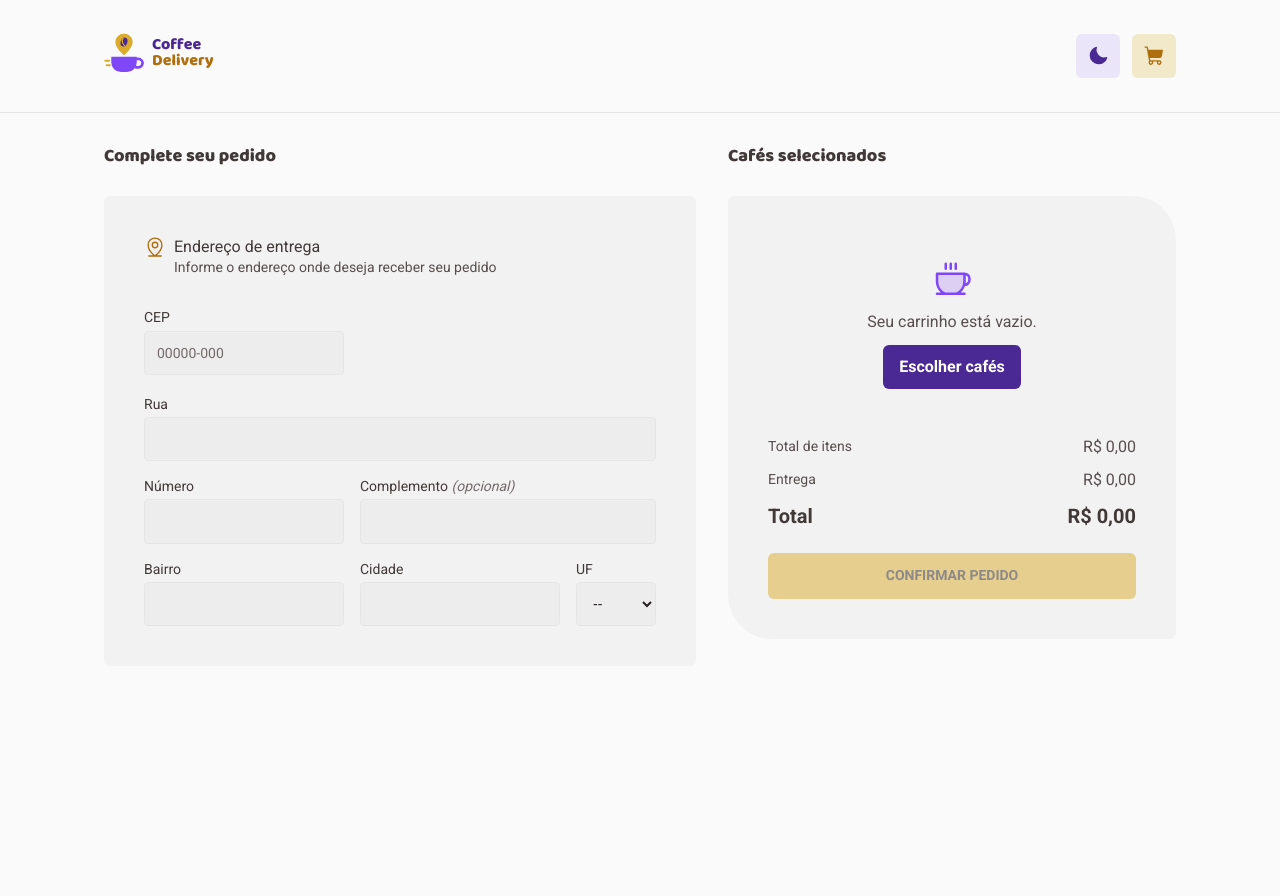
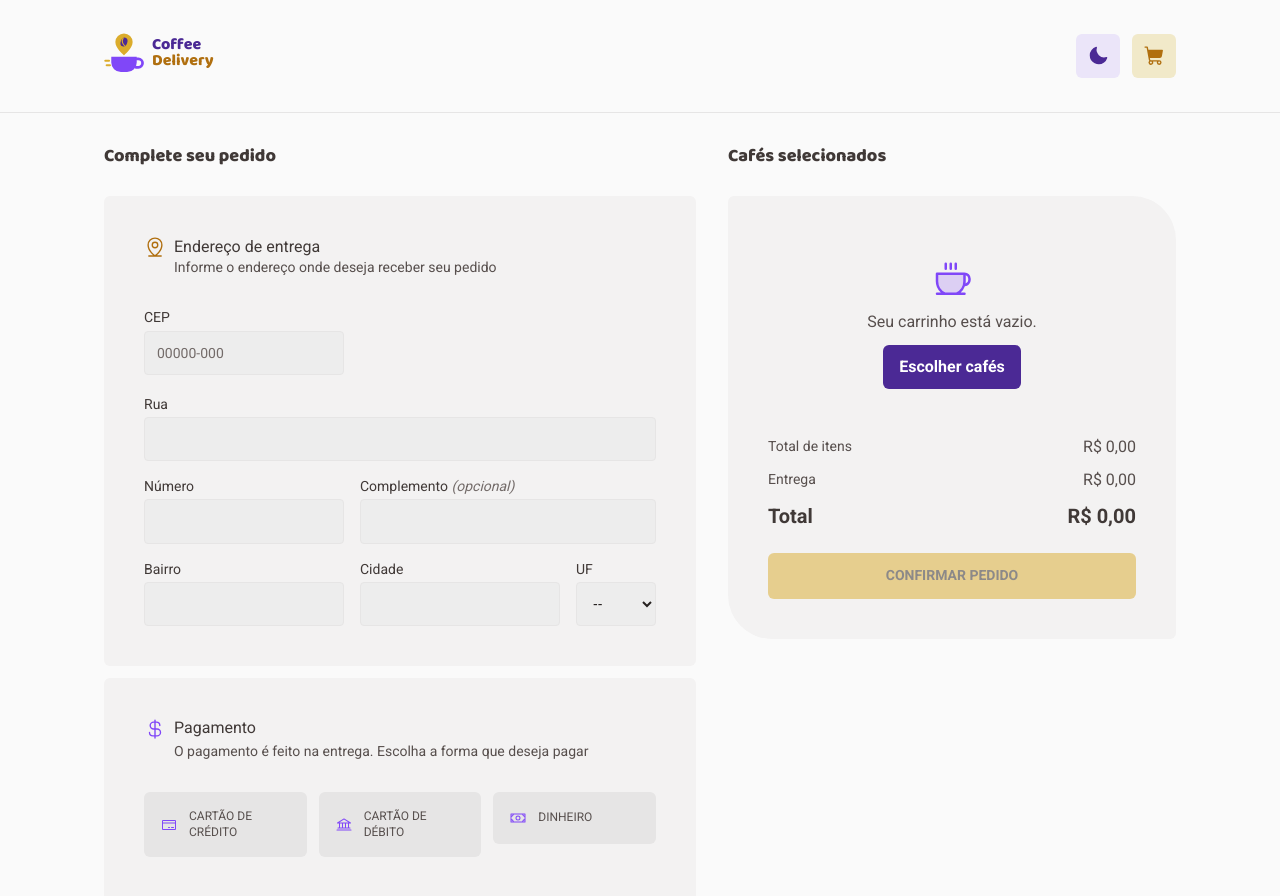
Before and after one commit to joaogabrieI/coffee-delivery, a React (Vite) app: page /checkout in a window 1280 px wide. Shown: the top 896 px of the page. Before the commit the page ends 800 px from the top, so only its background shows below. Built offline with nearby package versions, Linux system fonts and the light colour scheme.

Commit message:
feat: add payment method selector

```diff
--- a/src/components/DeliveryAddressForm/styles.ts
+++ b/src/components/DeliveryAddressForm/styles.ts
@@ -2,7 +2,7 @@ import styled, { css } from 'styled-components'
 import { media } from '../../styles/tokens'
 
 /** Título do painel. Reaproveitado pelo seletor de pagamento (mesmo visual). */
-export const PanelLegend = styled.legend`
+export const PanelLegend = styled.legend<{ $iconColor?: 'accent' | 'primary' }>`
   float: left; /* faz o <legend> se comportar como bloco comum dentro do fieldset */
   width: 100%;
   display: flex;
@@ -13,7 +13,8 @@ export const PanelLegend = styled.legend`
 
   > svg {
     flex-shrink: 0;
-    color: ${({ theme }) => theme.colors.accentStrong};
+    color: ${({ theme, $iconColor = 'accent' }) =>
+      $iconColor === 'primary' ? theme.colors.primary : theme.colors.accentStrong};
   }
 `
 
--- /dev/null
+++ b/src/components/PaymentMethodSelector/index.tsx
@@ -0,0 +1,80 @@
+import {
+  Bank,
+  Check,
+  CreditCard,
+  CurrencyDollar,
+  Money,
+  WarningCircle,
+} from '@phosphor-icons/react'
+import type { Ref } from 'react'
+import { PAYMENT_METHOD_LABELS, PAYMENT_METHODS } from '../../data/paymentMethods'
+import type { PaymentMethod } from '../../types/order'
+import { ErrorText, PanelDescription, PanelLegend } from '../DeliveryAddressForm/styles'
+import { OptionCard, Options, PaymentFieldset } from './styles'
+
+const ICONS = { credit: CreditCard, debit: Bank, cash: Money } as const
+
+interface PaymentMethodSelectorProps {
+  value: PaymentMethod | undefined
+  onChange: (method: PaymentMethod) => void
+  error?: string
+  /** Ref do 1º rádio — permite ao formulário focar o grupo quando há erro. */
+  inputRef?: Ref<HTMLInputElement>
+}
+
+/** Crédito, débito ou dinheiro — exatamente uma opção (RF-09). Nenhum dado de cartão é pedido. */
+export function PaymentMethodSelector({
+  value,
+  onChange,
+  error,
+  inputRef,
+}: PaymentMethodSelectorProps) {
+  const errorId = 'payment-error'
+
+  return (
+    <PaymentFieldset
+      aria-describedby={error ? `payment-description ${errorId}` : 'payment-description'}
+    >
+      <PanelLegend $iconColor="primary">
+        <CurrencyDollar size={22} aria-hidden />
+        Pagamento
+      </PanelLegend>
+      <PanelDescription id="payment-description">
+        O pagamento é feito na entrega. Escolha a forma que deseja pagar
+      </PanelDescription>
+
+      <Options>
+        {PAYMENT_METHODS.map((method, index) => {
+          const Icon = ICONS[method]
+          const checked = value === method
+          return (
+            <label key={method}>
+              <input
+                ref={index === 0 ? inputRef : undefined}
+                className="sr-only"
+                type="radio"
+                name="paymentMethod"
+                value={method}
+                checked={checked}
+                onChange={() => onChange(method)}
+                aria-invalid={Boolean(error)}
+              />
+              <OptionCard>
+                <Icon size={16} aria-hidden />
+                {PAYMENT_METHOD_LABELS[method]}
+                {checked && <Check size={14} weight="bold" className="check" aria-hidden />}
+              </OptionCard>
+            </label>
+          )
+        })}
+      </Options>
+
+      {error && (
+        <ErrorText id={errorId}>
+          <WarningCircle size={16} weight="fill" aria-hidden />
+          {error}
+        </ErrorText>
+      )}
+    </PaymentFieldset>
+  )
+}
--- /dev/null
+++ b/src/components/PaymentMethodSelector/styles.ts
@@ -0,0 +1,71 @@
+import styled from 'styled-components'
+import { media } from '../../styles/tokens'
+
+export const PaymentFieldset = styled.fieldset`
+  display: flex;
+  flex-direction: column;
+`
+
+export const Options = styled.div`
+  display: grid;
+  grid-template-columns: minmax(0, 1fr);
+  gap: ${({ theme }) => theme.space.sm};
+  margin-bottom: ${({ theme }) => theme.space.xs};
+
+  ${media.sm} {
+    grid-template-columns: repeat(3, minmax(0, 1fr));
+  }
+
+  label {
+    display: block;
+    cursor: pointer;
+  }
+
+  /* o rádio é visualmente escondido; o "card" ao lado mostra foco e seleção */
+  input:focus-visible + span {
+    outline: 3px solid ${({ theme }) => theme.colors.focusRing};
+    outline-offset: 2px;
+  }
+
+  input:checked + span {
+    border-color: ${({ theme }) => theme.colors.primary};
+    background: ${({ theme }) => theme.colors.primarySoft};
+    color: ${({ theme }) => theme.colors.primaryInk};
+  }
+
+  input[aria-invalid='true']:not(:checked) + span {
+    border-color: ${({ theme }) => theme.colors.error};
+  }
+`
+
+export const OptionCard = styled.span`
+  position: relative;
+  display: flex;
+  align-items: center;
+  gap: ${({ theme }) => theme.space.sm};
+  min-height: 3.25rem;
+  padding: ${({ theme }) => theme.space.md};
+  border: 1px solid transparent;
+  border-radius: ${({ theme }) => theme.radius.sm};
+  background: ${({ theme }) => theme.colors.surfaceAlt};
+  color: ${({ theme }) => theme.colors.text};
+  font-size: ${({ theme }) => theme.fontSize.textXS};
+  text-transform: uppercase;
+  transition:
+    background-color 0.2s,
+    border-color 0.2s;
+
+  > svg:first-child {
+    flex-shrink: 0;
+    color: ${({ theme }) => theme.colors.primary};
+  }
+
+  .check {
+    margin-left: auto;
+    flex-shrink: 0;
+  }
+
+  &:hover {
+    background: ${({ theme }) => theme.colors.hover};
+  }
+`
--- /dev/null
+++ b/src/data/paymentMethods.ts
@@ -0,0 +1,10 @@
+import type { PaymentMethod } from '../types/order'
+
+/** Rótulos exibidos no checkout e na confirmação (RN-05: apenas informativo). */
+export const PAYMENT_METHOD_LABELS: Record<PaymentMethod, string> = {
+  credit: 'Cartão de crédito',
+  debit: 'Cartão de débito',
+  cash: 'Dinheiro',
+}
+
+export const PAYMENT_METHODS = Object.keys(PAYMENT_METHOD_LABELS) as PaymentMethod[]
--- a/src/pages/Checkout.styles.ts
+++ b/src/pages/Checkout.styles.ts
@@ -26,6 +26,10 @@ export const Column = styled.div`
 `
 
 export const Panel = styled.section`
+  & + & {
+    margin-top: ${({ theme }) => theme.space.sm};
+  }
+
   padding: ${({ theme }) => theme.space.lg};
   border-radius: ${({ theme }) => theme.radius.sm};
   background: ${({ theme }) => theme.colors.surface};
--- a/src/pages/Checkout.tsx
+++ b/src/pages/Checkout.tsx
@@ -1,9 +1,10 @@
 import { zodResolver } from '@hookform/resolvers/zod'
-import { useForm } from 'react-hook-form'
+import { Controller, useForm } from 'react-hook-form'
 import { CartItem } from '../components/CartItem'
 import { CartSummary } from '../components/CartSummary'
 import { DeliveryAddressForm } from '../components/DeliveryAddressForm'
 import { EmptyCart } from '../components/EmptyCart'
+import { PaymentMethodSelector } from '../components/PaymentMethodSelector'
 import { useCart } from '../hooks/useCart'
 import { useCep } from '../hooks/useCep'
 import { isUF } from '../types/address'
@@ -22,6 +23,7 @@ export function Checkout() {
 
   const {
     register,
+    control,
     handleSubmit,
     setValue,
     setFocus,
@@ -74,6 +76,20 @@ export function Checkout() {
               onRetryCep={handleRetryCep}
             />
           </Panel>
+          <Panel>
+            <Controller
+              control={control}
+              name="paymentMethod"
+              render={({ field, fieldState }) => (
+                <PaymentMethodSelector
+                  value={field.value}
+                  onChange={field.onChange}
+                  error={fieldState.error?.message}
+                  inputRef={field.ref}
+                />
+              )}
+            />
+          </Panel>
         </form>
       </Column>
 
```
Also changed, not shown: 2 other files (tests, documents, lock files or other folders).
